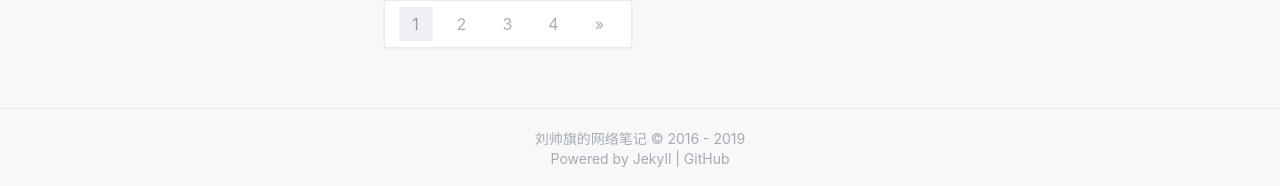
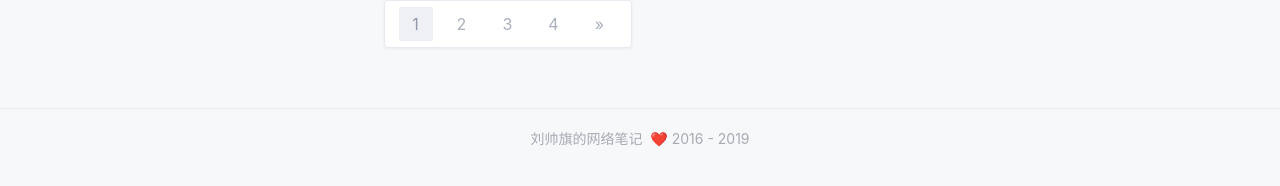
Before and after one commit to lsq2020/lsq2020.github.io, a Jekyll site: the page built from index.html, in a window 1280 px wide and 1400 px high, scrolled down 441 px. Shown: the part 1211-1397 px from the top of the window. Built offline with Jekyll 4.4.1, drawn with Linux system fonts in a browser that asks for light colours; nearby versions of some CDN libraries; the list of posts is cut into pages by our own code; a style sheet for code colours, icons or effects is not loaded.

Commit message:
update blog page footer

```diff
--- a/_config.yml
+++ b/_config.yml
@@ -77,4 +77,4 @@ permalink: /:year/:month/:day/:title.html
 # Plugins
 plugins: [jekyll-paginate]
 
-theme: jekyll-theme-cayman
+# theme: jekyll-theme-cayman
--- a/_includes/footer.html
+++ b/_includes/footer.html
@@ -1,11 +1,11 @@
 <footer class="g-footer">
-  <section>{{ site.title }} ©
+  <section>{{ site.title }}&nbsp;&nbsp;❤️
   {% assign current = "now" | date: "%Y" | plus: 0%}
   {% unless site.footer.since and site.footer.since == current %}
-    {{ site.footer.since }}
+  {{ site.footer.since }}
     -
   {% endunless %}
   {{ current }}
   </section>
-  <section>Powered by <a href="//jekyllrb.com">Jekyll</a> | <a href="https://github.com/lsq2020/">GitHub</a></section>
+  <!-- <section>Powered by <a href="//jekyllrb.com">Jekyll</a> | <a href="https://github.com/lsq2020/">GitHub</a></section> -->
 </footer>
--- a/dev/sass/app.css
+++ b/dev/sass/app.css
@@ -466,7 +466,6 @@ a {
     float: left; }
 
 .g-footer {
-  min-height: 40px;
   padding: 20px 0;
   border-top: 1px solid #E7EAF1;
   text-align: center; }
--- a/dev/sass/common.scss
+++ b/dev/sass/common.scss
@@ -375,7 +375,7 @@
 }
 
 .g-footer {
-    min-height: $g-footer-h;
+    // min-height: $g-footer-h;
     padding: 20px 0;
     border-top: 1px solid #E7EAF1;
     text-align: center;
```
Also changed, not shown: assets/css/app.min.css.
